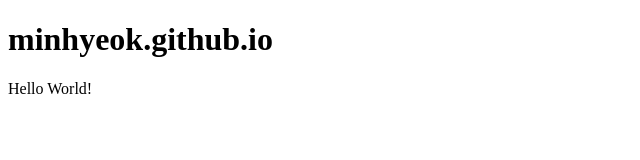
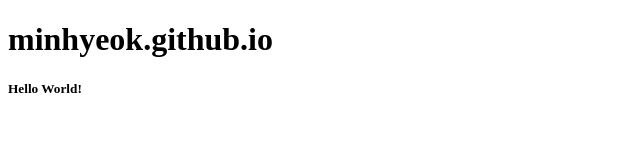
Before and after one commit to FlashChoi5657/daily_learning, a plain HTML site: page index.html in a window 1280 px wide. Shown: the full height of the page, 0-640 px from the left. Drawn offline with Linux system fonts and the light colour scheme.

Commit message:
Update index.html

```diff
--- a/index.html
+++ b/index.html
@@ -7,7 +7,7 @@
 <body>
 
 <h1>minhyeok.github.io</h1>
-<p>Hello World!</p>
+<h5>Hello World!</h5>
 
 </body>
 </html>
```
